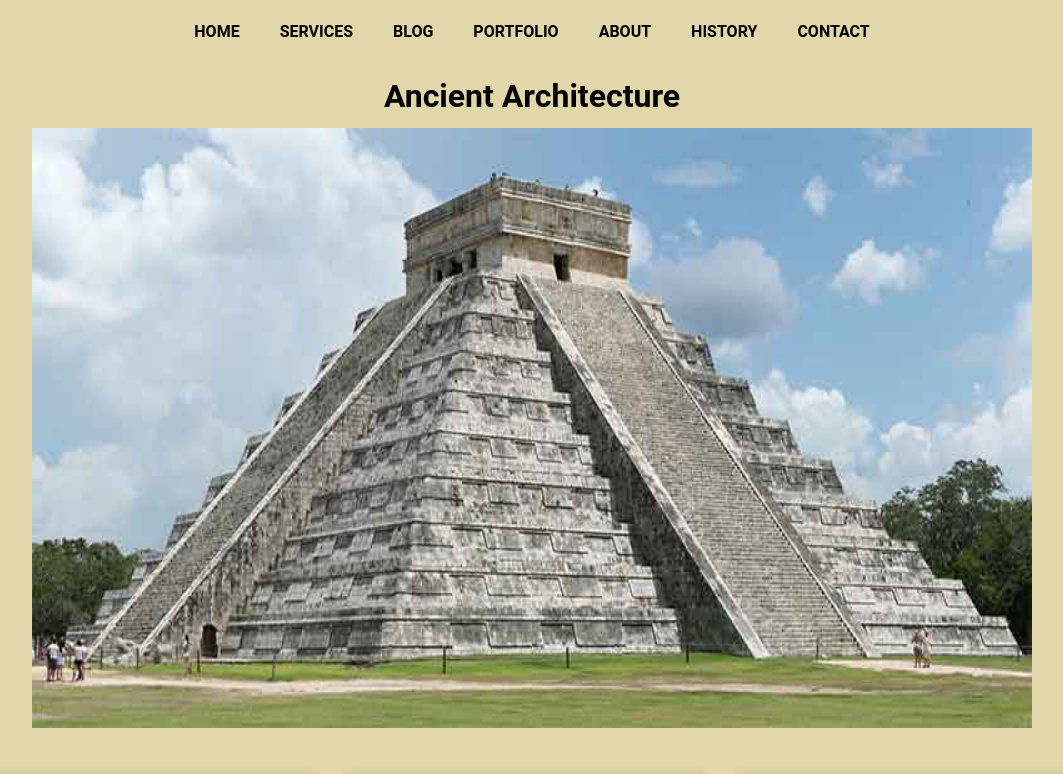
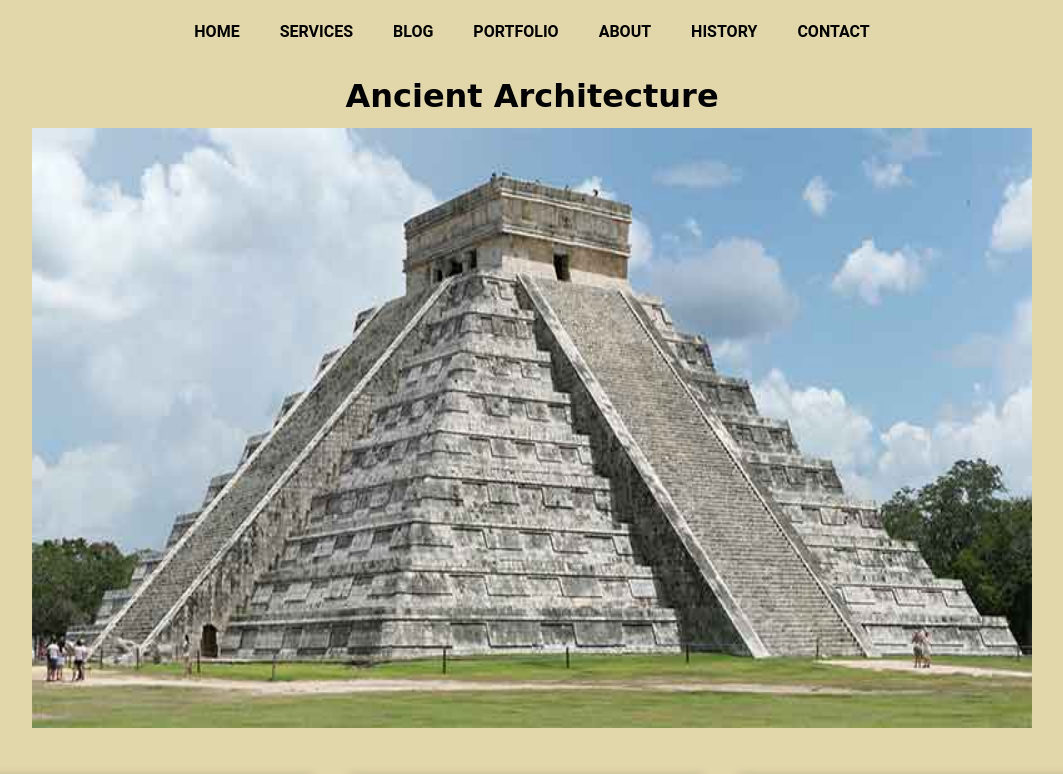
Before and after one commit to haivan23052007-ux/haivan23052007-ux.github.io, a plain HTML site: page week 6/bao.html in a window 1280 px wide. Shown: the top 774 px of the page, without its empty margins (108-1171 px from the left). Drawn offline with Linux system fonts and the light colour scheme.

Commit message:
Update bao.css

```diff
--- a/week 6/bao.css
+++ b/week 6/bao.css
@@ -7,8 +7,6 @@ body{
     margin: 0 auto;
     line-height:24px;
 }
-
-/* MENU */
 ul{
     display: flex;
     justify-content: center;
@@ -19,20 +17,15 @@ ul{
     text-transform: uppercase;
     font-weight: bold;
 }
-
-/* TITLE */
 h1{
     text-align: center;
     margin: 20px 0;
+    font-family: "Indie Flower", cursive;
 }
-
-/* IMAGE HEADER */
 #cc{
     display: block;
     margin: 0 auto 30px;
 }
-
-/* CARD LAYOUT HACK */
 .card{
     background: white;
     width: 30%;
@@ -42,22 +35,16 @@ h1{
     margin: 1.5%;
     box-sizing: border-box;
 }
-
-/* FIX đoạn p.card bị sai */
 p.card{
     float: left;
     width: 30%;
     margin: 1.5%;
 }
-
-/* IMAGE TRONG CARD */
 .card img{
     width: 100%;
     height: 180px;
     object-fit: cover;
 }
-
-/* BUTTON */
 button{
     background: #c07a2a;
     border: none;
```
